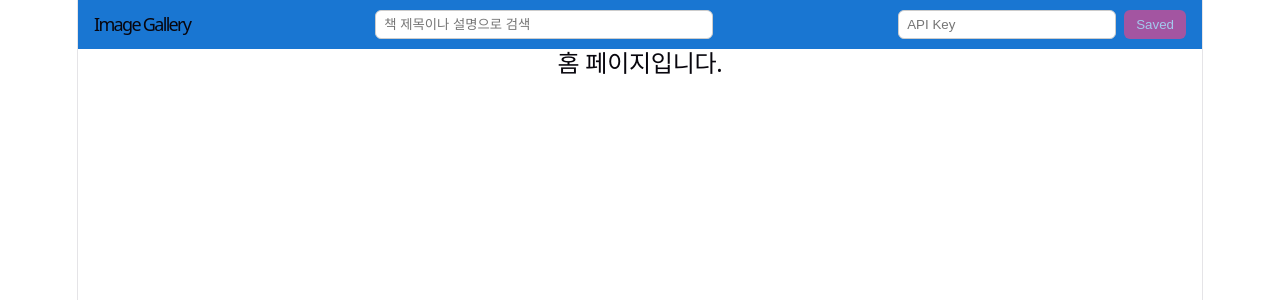
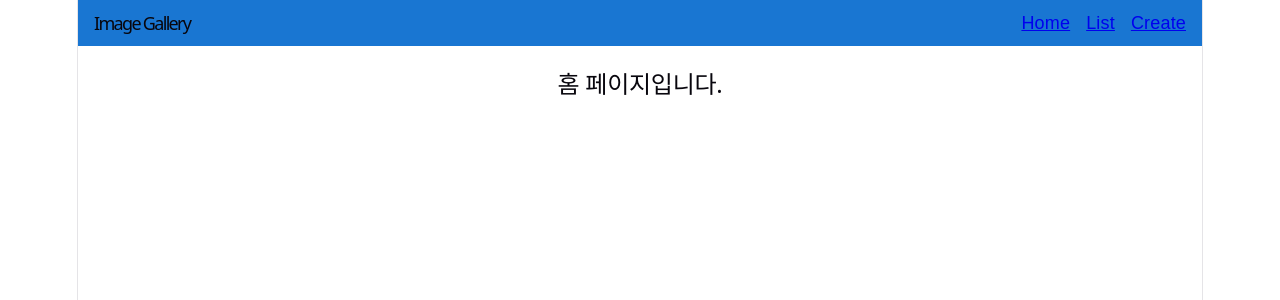
Before and after one commit to saintwoo5143-cmd/project4, a React (Vite) app: page / in a window 1280 px wide. Shown: the top 300 px of the page. Built offline with nearby package versions, Linux system fonts and the light colour scheme.

Commit message:
react-router-dom 라이브러리를 사용하여 라우팅 기능 구현 (views 폴더로 컴포넌트 이동) -한현우

```diff
--- a/package.json
+++ b/package.json
@@ -18,6 +18,7 @@
     "framer-motion": "^12.40.0",
     "react": "^19.2.6",
     "react-dom": "^19.2.6",
+    "react-router-dom": "^7.15.1",
     "react-transition-group": "^4.4.5"
   },
   "devDependencies": {
--- a/src/App.css
+++ b/src/App.css
@@ -183,6 +183,8 @@
   }
 }
 
+
+
 /* App styles moved from inline */
 .app-root {
   font-family: sans-serif;
@@ -192,11 +194,17 @@
   color: white;
   padding: 10px 16px;
   display: flex;
+  justify-content: space-between;
   align-items: center;
 }
 .app-title {
   margin: 0;
   font-size: 18px;
+}
+.header-nav {
+  display: flex;
+  gap: 16px;
+  align-items: center;
 }
 .header-center {
   flex: 1;
--- a/src/App.jsx
+++ b/src/App.jsx
@@ -1,45 +1,37 @@
 import React, { useState, useMemo, useEffect } from 'react'
 import './App.css'
-import ImageGrid from './components/ImageGrid'
+import ImageGrid from './views/ImageGrid'
 import Header from './components/Header'
+import { Routes, Route } from 'react-router-dom'
 
-
-const sampleItems = Array.from({ length: 12 }).map((_, i) => ({
-  id: `item-${i}`,
-  title: `책 이름 ${i + 1}`,
-  subtitle: `책에 관한 설명입니다. ${i + 1}.`,
-  image: `/bookcover1.png`
-}))
+import Home from './views/Home'
+import Create from './views/Create'
+import Update from './views/Update'
 
 function App() {
   const [query, setQuery] = useState('')
-  const [apiKeyInput, setApiKeyInput] = useState('')
-  const [savedApiKey, setSavedApiKey] = useState('')
 
-  useEffect(() => {
-    const saved = localStorage.getItem('apiKey') || ''
-    setSavedApiKey(saved)
-    setApiKeyInput(saved)
-  }, [])
-
-  const filteredItems = useMemo(() => {
-    const q = query.trim().toLowerCase()
-    if (!q) return sampleItems
-    return sampleItems.filter((item) => {
-      return (
-        item.title.toLowerCase().includes(q) ||
-        item.subtitle.toLowerCase().includes(q)
-      )
-    })
-  }, [query])
+  // const filteredItems = useMemo(() => {
+  //   const q = query.trim().toLowerCase()
+  //   if (!q) return sampleItems
+  //   return sampleItems.filter((item) => {
+  //     return (
+  //       item.title.toLowerCase().includes(q) ||
+  //       item.subtitle.toLowerCase().includes(q)
+  //     )
+  //   })
+  // }, [query])
 
   return (
     <div className="app-root">
-      <Header query={query} setQuery={setQuery} apiKeyInput={apiKeyInput} setApiKeyInput={setApiKeyInput} savedApiKey={savedApiKey} />
+      <Header />
 
       <main className="app-main">
-        <h2 className="page-title">Image Grid</h2>
-        <ImageGrid items={filteredItems} />
+        <Routes>
+          <Route path="/" element={<Home />} />
+          <Route path="/list" element={<ImageGrid />} />
+          <Route path="/create" element={<Create />} />
+        </Routes>
       </main>
     </div>
   )
--- a/src/components/Header.jsx
+++ b/src/components/Header.jsx
@@ -1,13 +1,14 @@
 import React, { useState, useMemo, useEffect } from 'react'
 import '../App.css'
-import ImageGrid from './ImageGrid'
+import ImageGrid from '../views/ImageGrid'
+import { NavLink } from 'react-router-dom'
 
-function Header({ query, setQuery, apiKeyInput, setApiKeyInput, savedApiKey }) {
+function Header() {
   return <header className="app-header">
 
     <h1 className="app-title">Image Gallery</h1>
 
-        <div className="header-center">
+    {/* <div className="header-center">
       <input
         aria-label="search"
         className="search-input"
@@ -15,28 +16,14 @@ function Header({ query, setQuery, apiKeyInput, setApiKeyInput, savedApiKey }) {
         value={query}
         onChange={(e) => setQuery(e.target.value)}
       />
-        </div>
+    </div> */}
 
-        <div className="header-actions">
-          <input
-            className="api-input"
-            type="password"
-            placeholder="API Key"
-            value={apiKeyInput}
-            onChange={(e) => setApiKeyInput(e.target.value)}
-          />
-          <button
-            className="confirm-button"
-            onClick={() => {
-              localStorage.setItem('apiKey', apiKeyInput)
-              setSavedApiKey(apiKeyInput)
-            }}
-            disabled={apiKeyInput === savedApiKey}
-          >
-            {apiKeyInput === savedApiKey ? 'Saved' : 'Confirm'}
-          </button>
-        </div>
-  </header>  ;
+    <nav className="header-nav">
+      <NavLink to="/">Home</NavLink>
+      <NavLink to="/list">List</NavLink>
+      <NavLink to="/create">Create</NavLink>
+    </nav>
+  </header>;
 }
 
 export default Header
--- a/src/main.jsx
+++ b/src/main.jsx
@@ -1,11 +1,13 @@
 import { StrictMode } from 'react'
 import { createRoot } from 'react-dom/client'
+import { BrowserRouter } from 'react-router-dom'
 import './index.css'
 import App from './App.jsx'
-import Home from './Home.jsx'
 
 createRoot(document.getElementById('root')).render(
   <StrictMode>
-    <Home />
+    <BrowserRouter>
+      <App />
+    </BrowserRouter>
   </StrictMode>
 )
--- a/src/Create.jsx
+++ b/src/views/Create.jsx
@@ -1,11 +1,9 @@
 import React from 'react'
-import Header from './components/Header'
 
 function Create() {
 
     return(
         <>
-            <Header />
             <h2>생성 페이지입니다.</h2>
         </>
     );
--- a/src/Home.jsx
+++ b/src/views/Home.jsx
@@ -1,11 +1,9 @@
 import React from 'react'
-import Header from './components/Header'
 
 function Home() {
 
     return(
         <>
-            <Header />
             <h2>홈 페이지입니다.</h2>
         </>
     );
--- a/src/components/ImageGrid.jsx
+++ b/src/views/ImageGrid.jsx
@@ -1,4 +1,12 @@
-import React, { useState } from 'react'
+import React, { useState, useEffect } from 'react'
+
+
+const sampleItems = Array.from({ length: 12 }).map((_, i) => ({
+  id: `item-${i}`,
+  title: `책 이름 ${i + 1}`,
+  subtitle: `책에 관한 설명입니다. ${i + 1}.`,
+  image: `/bookcover1.png`
+}))
 
 function Card({ item, onClick }) {
   return (
@@ -12,9 +20,21 @@ function Card({ item, onClick }) {
   )
 }
 
-export default function ImageGrid({ items = [] }) {
+export default function ImageGrid() {
   const [open, setOpen] = useState(false)
   const [selected, setSelected] = useState(null)
+
+  const [items, setItems] = useState(sampleItems)
+
+  useEffect(() => {
+    const sampleItems = Array.from({ length: 12 }).map((_, i) => ({
+      id: `item-${i}`,
+      title: `책 이름 ${i + 1}`,
+      subtitle: `책에 관한 설명입니다. ${i + 1}.`,
+      image: `/bookcover1.png`
+    }))
+    setItems(sampleItems)
+  }, [])
 
   const handleOpen = (item) => {
     setSelected(item)
--- a/src/Update.jsx
+++ b/src/views/Update.jsx
@@ -1,11 +1,9 @@
 import React from 'react'
-import Header from './components/Header'
 
 function Update() {
 
     return(
         <>
-            <Header />
             <h2>업데이트 페이지입니다.</h2>
         </>
     );
```
Also changed, not shown: 1 other file (tests, documents, lock files or other folders). Lines whose indentation alone changed are shown as unchanged.
